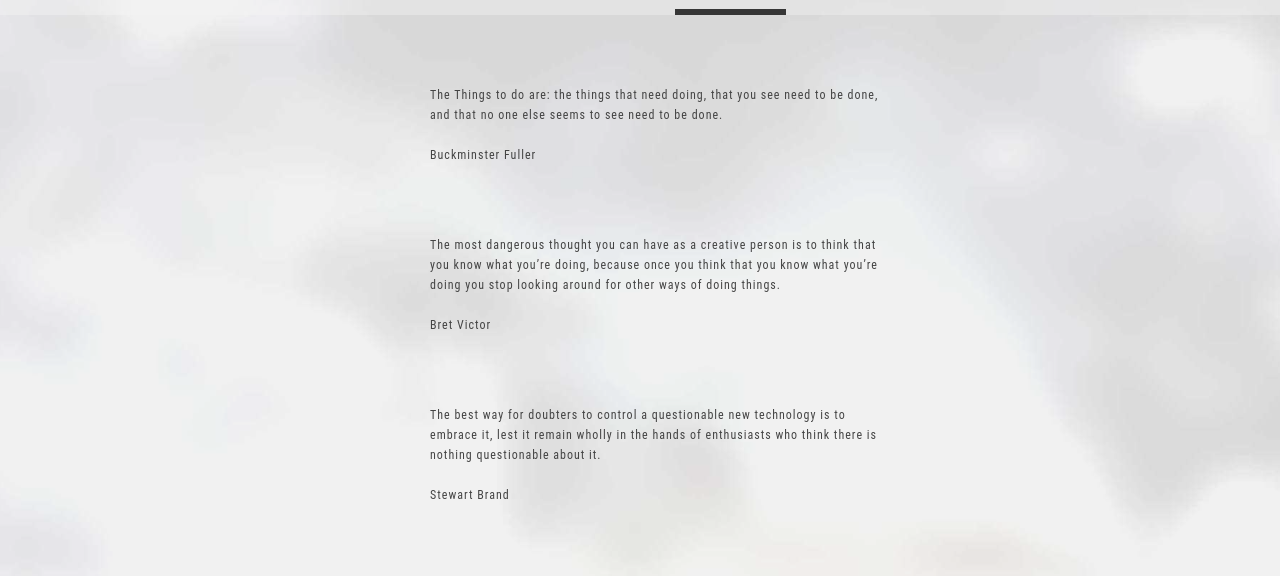
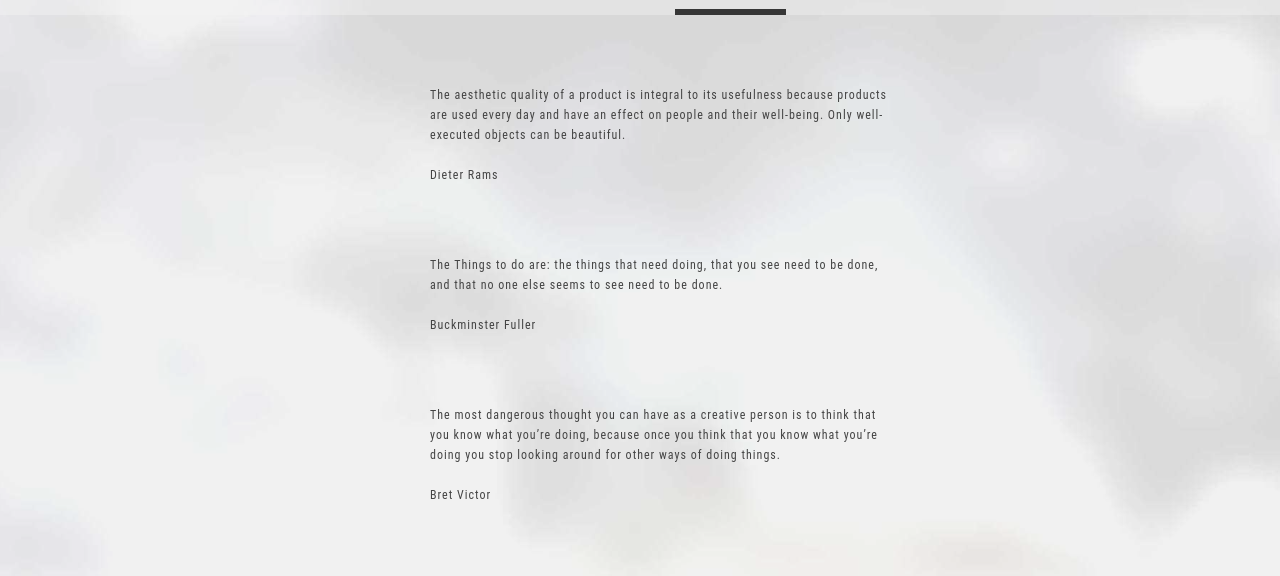
Before and after one commit to leogang/dreamingthemaze, a plain HTML site: page inspiration.html in a window 1280 px wide. Shown: the part 224-800 px from the top of the page. Drawn offline with Linux system fonts and the light colour scheme.

Commit message:
added a quote

```diff
--- a/inspiration.html
+++ b/inspiration.html
@@ -43,6 +43,11 @@
         </div>
       </div>
       <div class="span12 center">
+        <p class="span6 offset3">
+          The aesthetic quality of a product is integral to its usefulness because products are used every day and have an effect on people and their well-being. Only well-executed objects can be beautiful.
+          <br><br>
+          Dieter Rams
+        </p>
         <p class="span6 offset3">
           The Things to do are: the things that need doing, that you see need to be done, and that no one else seems to see need to be done.
           <br><br>
```
Also changed, not shown: about.html (+1 -1 lines).
